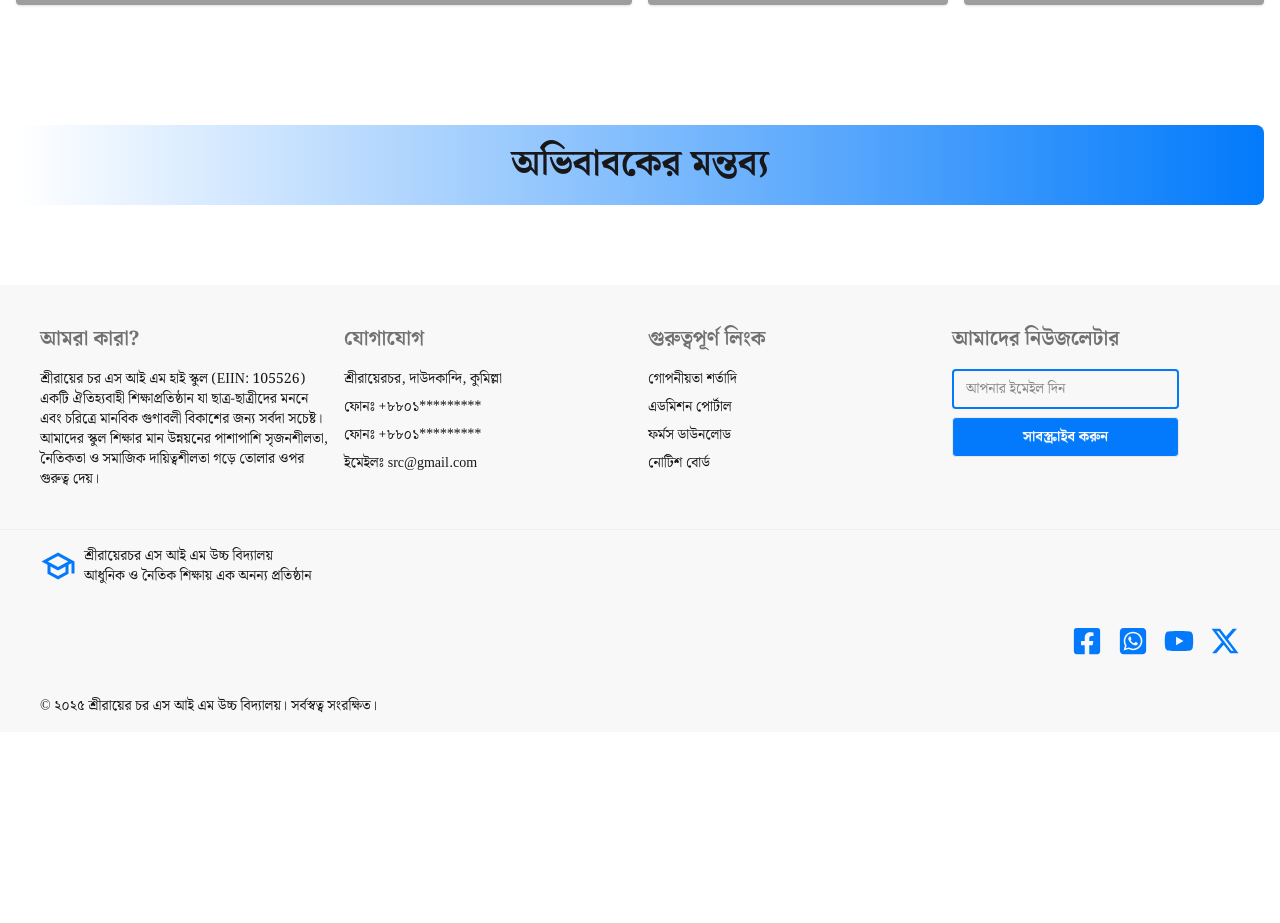
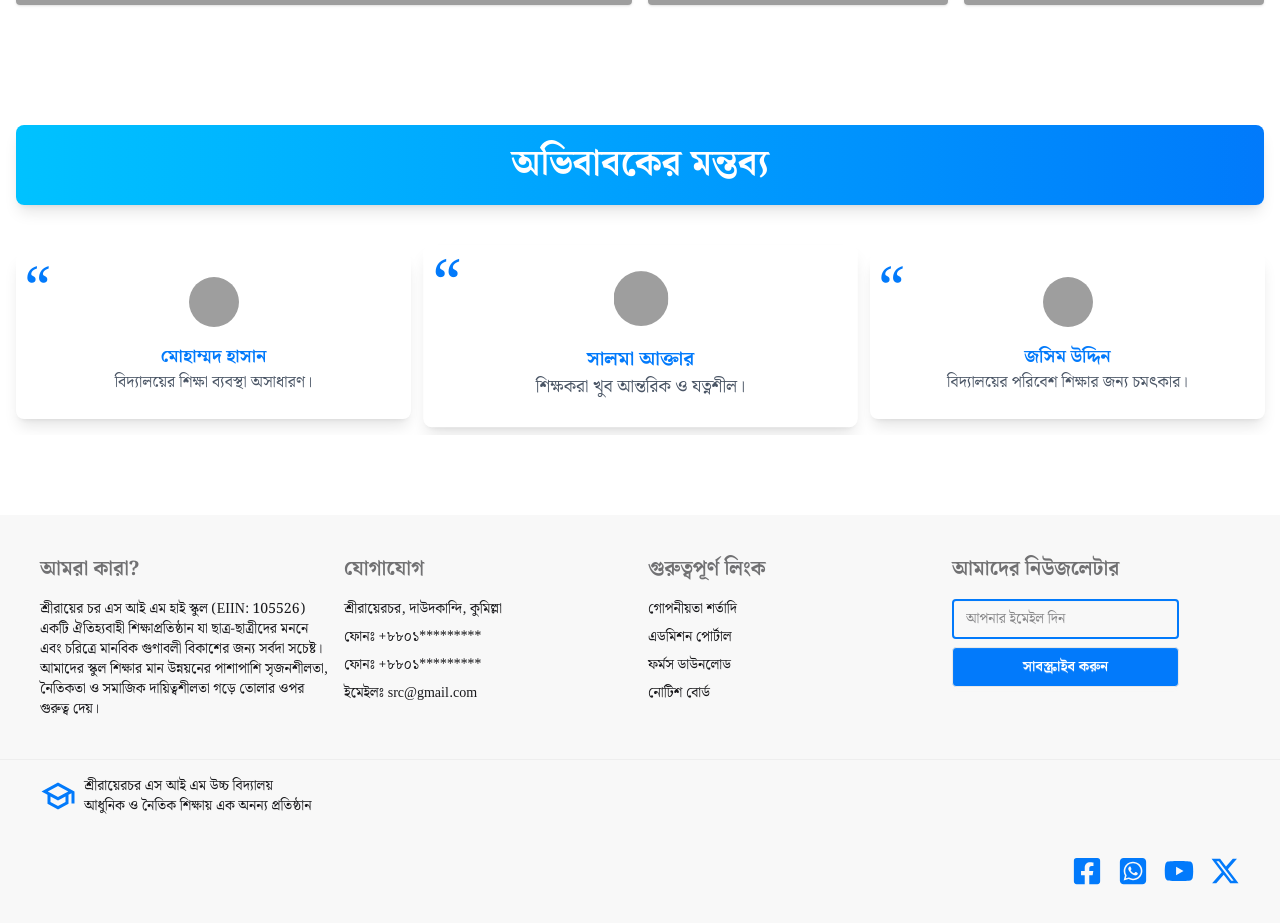
Before and after one commit to jahidul2004/src-school, a React (Vite) app: page / in a window 1280 px wide. Shown: the part 5359-6282 px from the top of the page. Before the commit the page ends 6091 px from the top, so only its background shows below. Built offline with nearby package versions, Linux system fonts and the light colour scheme; grey boxes are pictures that could not be loaded.

Commit message:
Guardian comment section updated.

```diff
--- a/package.json
+++ b/package.json
@@ -11,6 +11,7 @@
   },
   "dependencies": {
     "@tailwindcss/vite": "^4.0.0",
+    "framer-motion": "^12.0.6",
     "keen-slider": "^6.8.6",
     "localforage": "^1.10.0",
     "match-sorter": "^8.0.0",
@@ -18,6 +19,8 @@
     "react-dom": "^18.3.1",
     "react-icons": "^5.4.0",
     "react-router-dom": "^7.1.3",
+    "react-slick": "^0.30.3",
+    "slick-carousel": "^1.8.1",
     "sort-by": "^1.2.0",
     "swiper": "^11.2.1",
     "tailwindcss": "^4.0.0"
--- a/src/home/guardiansComment/GuardiansComment.jsx
+++ b/src/home/guardiansComment/GuardiansComment.jsx
@@ -1,10 +1,100 @@
+import Slider from "react-slick";
+import { motion } from "framer-motion";
+import "slick-carousel/slick/slick.css";
+import "slick-carousel/slick/slick-theme.css";
+import { useEffect, useState } from "react";
+
+const comments = [
+    {
+        id: 1,
+        name: "মোহাম্মদ হাসান",
+        comment: "বিদ্যালয়ের শিক্ষা ব্যবস্থা অসাধারণ।",
+    },
+    { id: 2, name: "সালমা আক্তার", comment: "শিক্ষকরা খুব আন্তরিক ও যত্নশীল।" },
+    {
+        id: 3,
+        name: "জসিম উদ্দিন",
+        comment: "বিদ্যালয়ের পরিবেশ শিক্ষার জন্য চমৎকার।",
+    },
+    {
+        id: 4,
+        name: "রুবিনা বেগম",
+        comment: "ছাত্রদের প্রতিভা বিকাশের সুযোগ রয়েছে।",
+    },
+];
 
 const GuardiansComment = () => {
+    const [activeIndex, setActiveIndex] = useState(1);
+
+    useEffect(() => {
+        const interval = setInterval(() => {
+            setActiveIndex((prev) => (prev + 1) % comments.length);
+        }, 10000);
+
+        return () => clearInterval(interval);
+    }, []);
+
+    const settings = {
+        infinite: true,
+        speed: 1000,
+        slidesToShow: 3,
+        slidesToScroll: 1,
+        autoplay: true,
+        autoplaySpeed: 10000,
+        cssEase: "ease-in-out",
+        arrows: false,
+        responsive: [
+            {
+                breakpoint: 768,
+                settings: {
+                    slidesToShow: 1,
+                    slidesToScroll: 1,
+                },
+            },
+        ],
+    };
+
     return (
         <div className="my-20">
-            <h1 className="text-3xl md:text-4xl font-bold text-center my-5 md:my-8 py-5 mx-2 md:mx-4 rounded-lg bg-gradient-to-l from-[#027afb]">
+            <h1 className="text-3xl md:text-4xl font-bold text-center my-5 md:my-8 py-5 mx-2 md:mx-4 rounded-lg bg-gradient-to-l from-[#027afb] to-[#00c2ff] text-white shadow-lg transform transition-all duration-500 hover:scale-105">
                 অভিবাবকের মন্তব্য
             </h1>
+
+            <div className="mt-8">
+                <Slider {...settings}>
+                    {comments.map((comment, index) => (
+                        <motion.div
+                            key={comment.id}
+                            className="p-4"
+                            initial={{ opacity: 0, x: 50 }}
+                            animate={{
+                                opacity: 1,
+                                x: 0,
+                                scale: index === activeIndex ? 1.1 : 1,
+                            }}
+                            exit={{ opacity: 0, x: -50 }}
+                            transition={{ duration: 0.8 }}
+                        >
+                            <div className="bg-white p-6 rounded-lg shadow-lg text-center relative">
+                                <img
+                                    className="w-[50px] h-[50px] rounded-full mx-auto mb-4"
+                                    src="https://i.ibb.co.com/SxtJdzT/school.jpg"
+                                    alt=""
+                                />
+                                <h3 className="text-lg font-semibold text-[#027afb]">
+                                    {comment.name}
+                                </h3>
+                                <p className="text-gray-600">
+                                    {comment.comment}
+                                </p>
+                                <span className="text-6xl text-[#027afb] absolute top-2 left-2">
+                                    &#8220;
+                                </span>
+                            </div>
+                        </motion.div>
+                    ))}
+                </Slider>
+            </div>
         </div>
     );
 };
```
Also changed, not shown: 1 other file (tests, documents, lock files or other folders).
